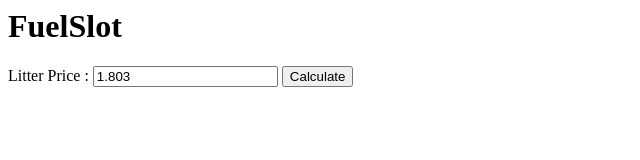
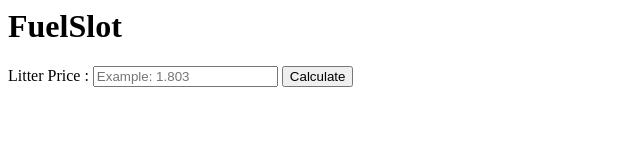
Before and after one commit to Salamafet/FuelSlot, a plain HTML site: page index.html in a window 1280 px wide. Shown: the full height of the page, 0-640 px from the left. Drawn offline with Linux system fonts and the light colour scheme.

Commit message:
adjust size and remove default value

```diff
--- a/index.html
+++ b/index.html
@@ -1,6 +1,14 @@
+<html>
+<head>
+    <title>FuelSlot</title>
+    <meta name="viewport" content="width=device-width, initial-scale=1.0">
+</head>
+
+<body>
+
     <h1>FuelSlot</h1>
 
-Litter Price : <input type="text" id="litter_price" value="1.803" />
+    Litter Price : <input type="text" id="litter_price" placeholder="Example: 1.803" />
 
     <button id="calculate">Calculate</button>
 
@@ -55,3 +63,9 @@ Litter Price : <input type="text" id="litter_price" value="1.803" />
             result.style.display = "";
         }
     </script>
+
+    <style>
+
+    </style>
+</body>
+</html>
```
Lines whose indentation alone changed are shown as unchanged.
